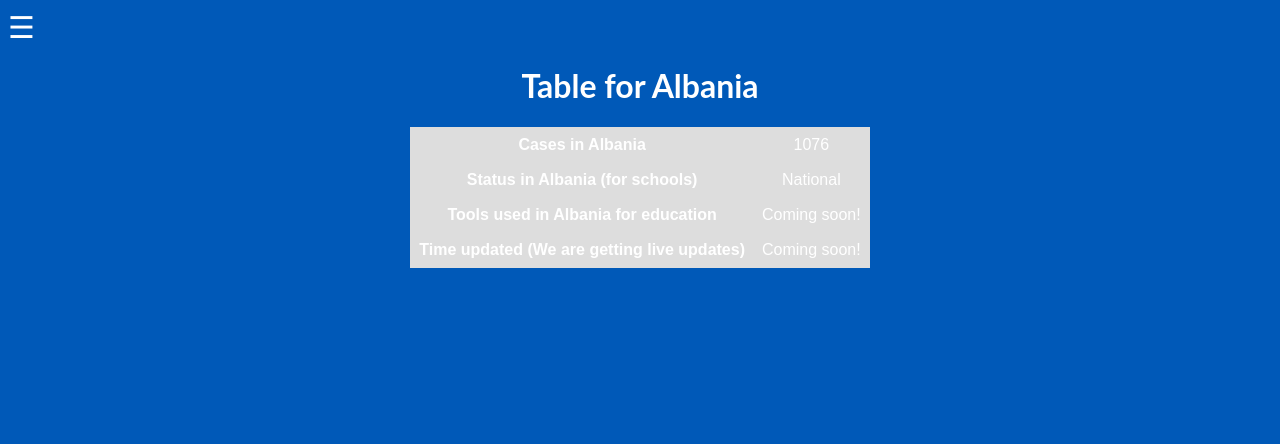
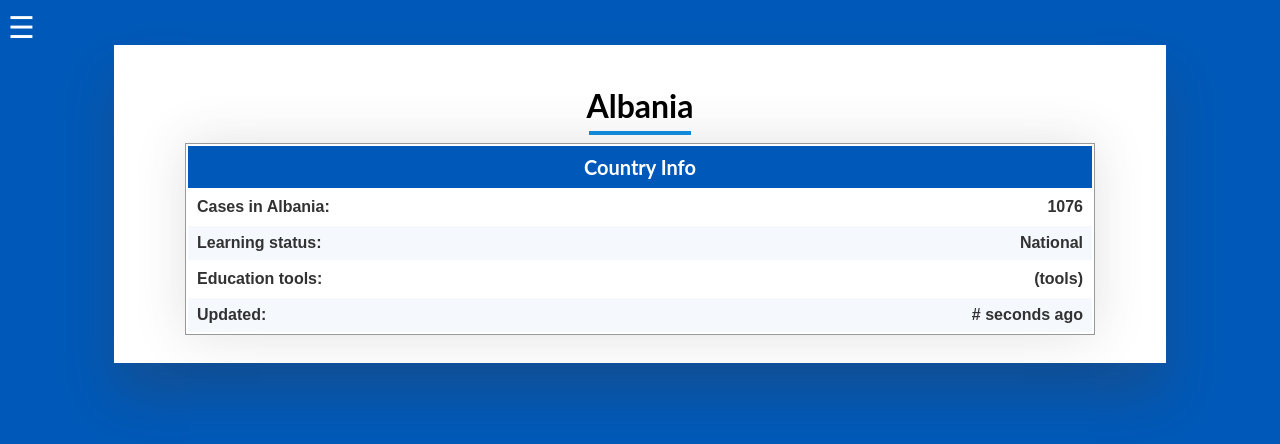
Before and after one commit to delivey/schoolvid19, a Flask app: a page that uses templates/country.html in a window 1280 px wide. Shown: the top 444 px of the page. Run offline with Flask 2, Linux system fonts and the light colour scheme; data comes from the database, SQL or seed files in the repository.

Commit message:
fixed table

```diff
--- a/static/style.css
+++ b/static/style.css
@@ -201,37 +201,71 @@ button:hover {
     display: flex;
     flex-wrap: wrap;
 }
-table {
-  font-family: arial, sans-serif;
-  border-collapse: collapse;
-  width: 100%;
+
+
+/*country*/
+
+.templatediv {
+    background: white;
+    box-shadow: 0 2rem 3rem 0 rgba(58, 59, 69, .3);
+    width: 80%;
+    padding: 20px;
+    margin: auto;
 }
 
-td,th {
-  border: 1px solid #dddddd;
-  text-align: left;
-  padding: 8px;
+.templatetitle {
+    text-align: center;
+    color: black;
+    margin-bottom: 6px;
 }
 
-tr:nth-child(even), tr:nth-child(odd)
-{
-  background-color: #dddddd;
+.templatediv hr {
+    width: 10%;
+    margin: auto;
+    height: 4px;
+    background-color: #0f8ee0;
+    border: none;
 }
-td
-{
+
+.templatetable {
+    margin: 8px auto;
+    width: 90%;
+    box-shadow: rgba(58, 59, 69, 0.15) 0px 0px 48px 0px;
+    border: 1.5px solid rgba(0, 0, 0, 0.4);
+}
+
+.templatetable tr {
+    border-collapse: collapse;
+}
+
+.templatetable th {
+    height: 40px;
+    background-color: #0059b8;
     color: white;
+    font-size: 20px;
+    column-span: 1;
 }
-#vertical tbody, #vertical thead
-{
-    display: inline-block;
+
+.templatetable tr:nth-child(odd) {
+    background: #f5f9fd;
 }
-.center
-{
-    margin-left: auto;
-    margin-right: auto;
+
+.templatetable tr:nth-child(even) {
+    background: #ffffff;
 }
-.center {text-align:center;}
-#d
-{
-    background-color: #0059b8;
+
+.templatetable td {
+    padding: 8px;
+    margin: 8px 1%;
+    width: 48%;
+    float: left;
+    display: table;
+    font-weight: 550;
+    color: rgba(50, 50, 50);
+    font-family: 'Ubuntu', sans-serif;
 }
+
+.templatetable td:nth-child(even) {
+    float: right;
+    text-align: right;
+}
--- a/templates/country.html
+++ b/templates/country.html
@@ -1,32 +1,30 @@
-{% extends "layout.html" %}
+{% extends "layout.html" %} {% block title %} Table For Education Status of Countries {% endblock %} {% block body %}
 
 
-{% block title %}
-Table For Education Status of Countries
-{% endblock %}
-<link href="style.css" rel="stylesheet">
+<div class="templatediv">
+    <h1 class="templatetitle">{{cnt}}</h1>
+    <hr />
 
-{% block body %}
-<h1><center>Table for {{cnt}}</center></h1>
-<center>
-  <table id="vertical" class="center">
+    <table class="templatetable">
         <tr>
-      <th><center>Cases in {{cnt}}</center></th>
-      <td><center>{{cases[0]}}</center></td>
-    <tr>
-    <tr>
-      <th><center>Status in {{cnt}} (for schools)</center></th>
-      <td><center>{{status[0]}}</center></td>
+            <th>Country Info</th>
         </tr>
         <tr>
-      <th><center>Tools used in {{cnt}} for education</center></th>
-      <td><center>Coming soon!</center></td>
+            <td>Cases in {{cnt}}:</td>
+            <td>{{cases[0]}}</td>
         </tr>
         <tr>
-      <th><center>Time updated (We are getting live updates)</center></th>
-      <td><center>Coming soon!</center></td>
+            <td>Learning status:</td>
+            <td>{{status[0]}}</td>
         </tr>
-
+        <tr>
+            <td>Education tools:</td>
+            <td>(tools)</td>
+        </tr>
+        <tr>
+            <td>Updated:</td>
+            <td># seconds ago</td>
+        </tr>
     </table>
-</center>
+</div>
 {% endblock %}
```
Lines whose indentation alone changed are shown as unchanged.
